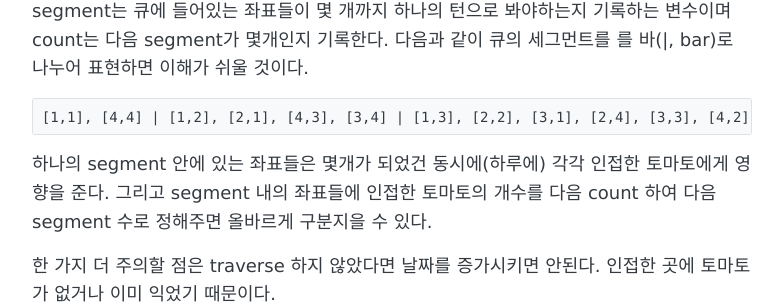
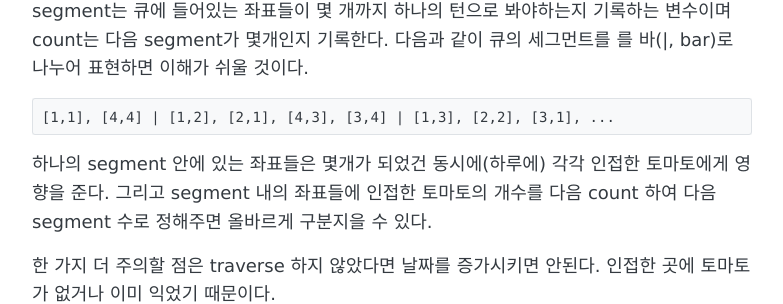
Before and after one commit to sihyungyou/sihyungyou.github.io, a Jekyll site: the page built from _posts/2020-01-12-baekjoon-7576.md, in a window 1280 px wide and 900 px high, scrolled down 1622 px. Shown: the part 151-455 px from the top of the window, without its empty margins (248-1031 px from the left). Built offline with Jekyll 4.4.1, drawn with Linux system fonts in a browser that asks for light colours; comment, search, counter and statistics services are not loaded.

Commit message:
7576번 토마토

```diff
--- a/_posts/2020-01-12-baekjoon-7576.md
+++ b/_posts/2020-01-12-baekjoon-7576.md
@@ -33,7 +33,7 @@
 ~~~
 위와 같이 익은 토마토 위치가 주어진다면 [1,1]과 [4,4]는 각각 인접한 토마토들 [1,2], [2,1], [4,3], [3,4]를 익게 하는데 1일이 걸린다. 하지만 이를 실제로 코드로 구현하면 큐에 들어있는 [1,1]과 [4,4]좌표를 pop 하면서 BFS를 작동시키기 때문에 매번 카운트해버리면 2일이 걸린다고 프로그래밍이 되어버린다. 그래서 segment와 count 라는 변수를 이용하여 이를 조절한다. segment는 큐에 들어있는 좌표들이 몇 개까지 하나의 턴으로 봐야하는지 기록하는 변수이며 count는 다음 segment가 몇개인지 기록한다. 다음과 같이 큐의 세그먼트를 를 바(|, bar)로 나누어 표현하면 이해가 쉬울 것이다.
 ~~~
-[1,1], [4,4] | [1,2], [2,1], [4,3], [3,4] | [1,3], [2,2], [3,1], [2,4], [3,3], [4,2] | ..
+[1,1], [4,4] | [1,2], [2,1], [4,3], [3,4] | [1,3], [2,2], [3,1], ...
 ~~~
 하나의 segment 안에 있는 좌표들은 몇개가 되었건 동시에(하루에) 각각 인접한 토마토에게 영향을 준다. 그리고 segment 내의 좌표들에 인접한 토마토의 개수를 다음 count 하여 다음 segment 수로 정해주면 올바르게 구분지을 수 있다.
 
```
